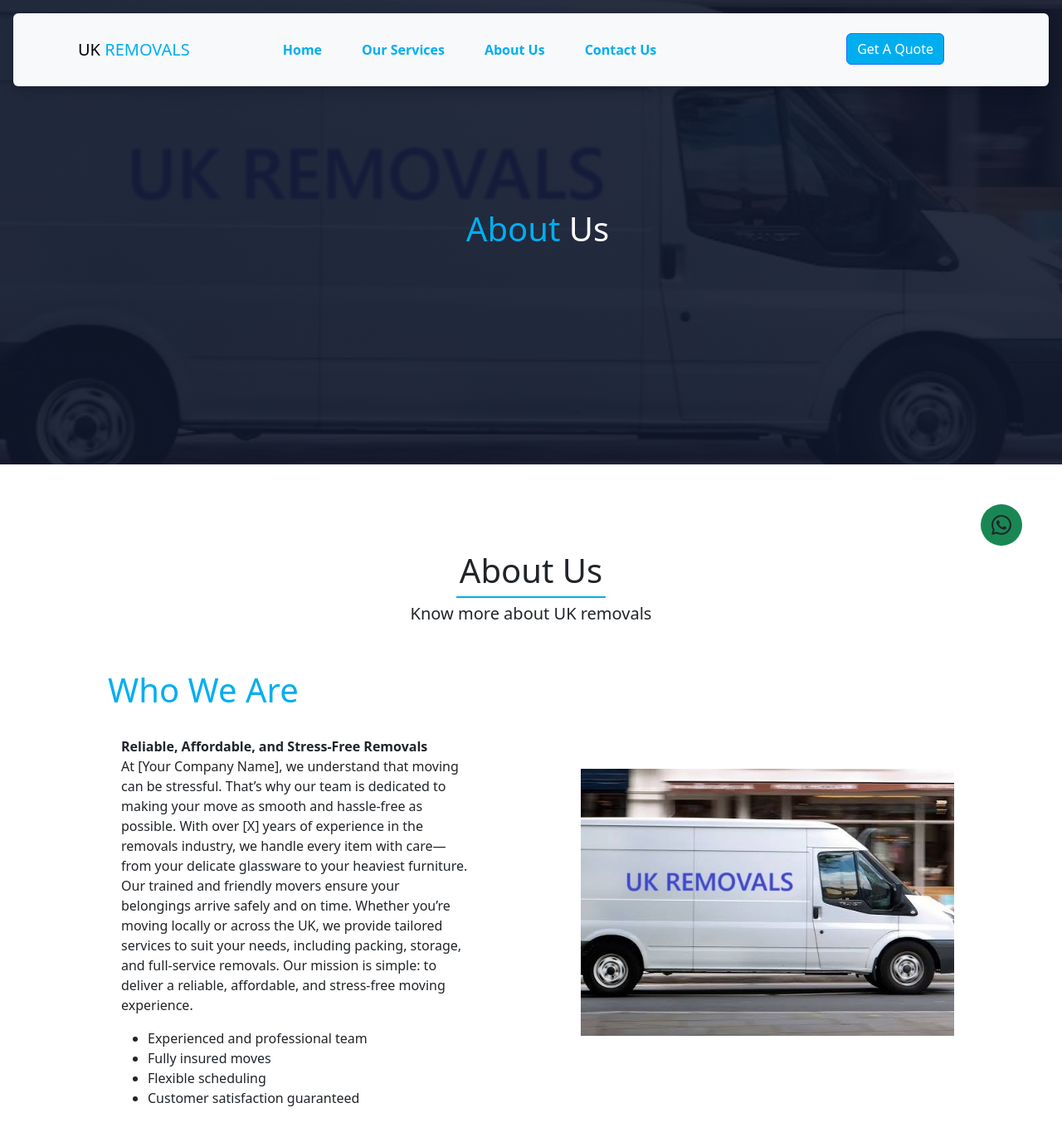
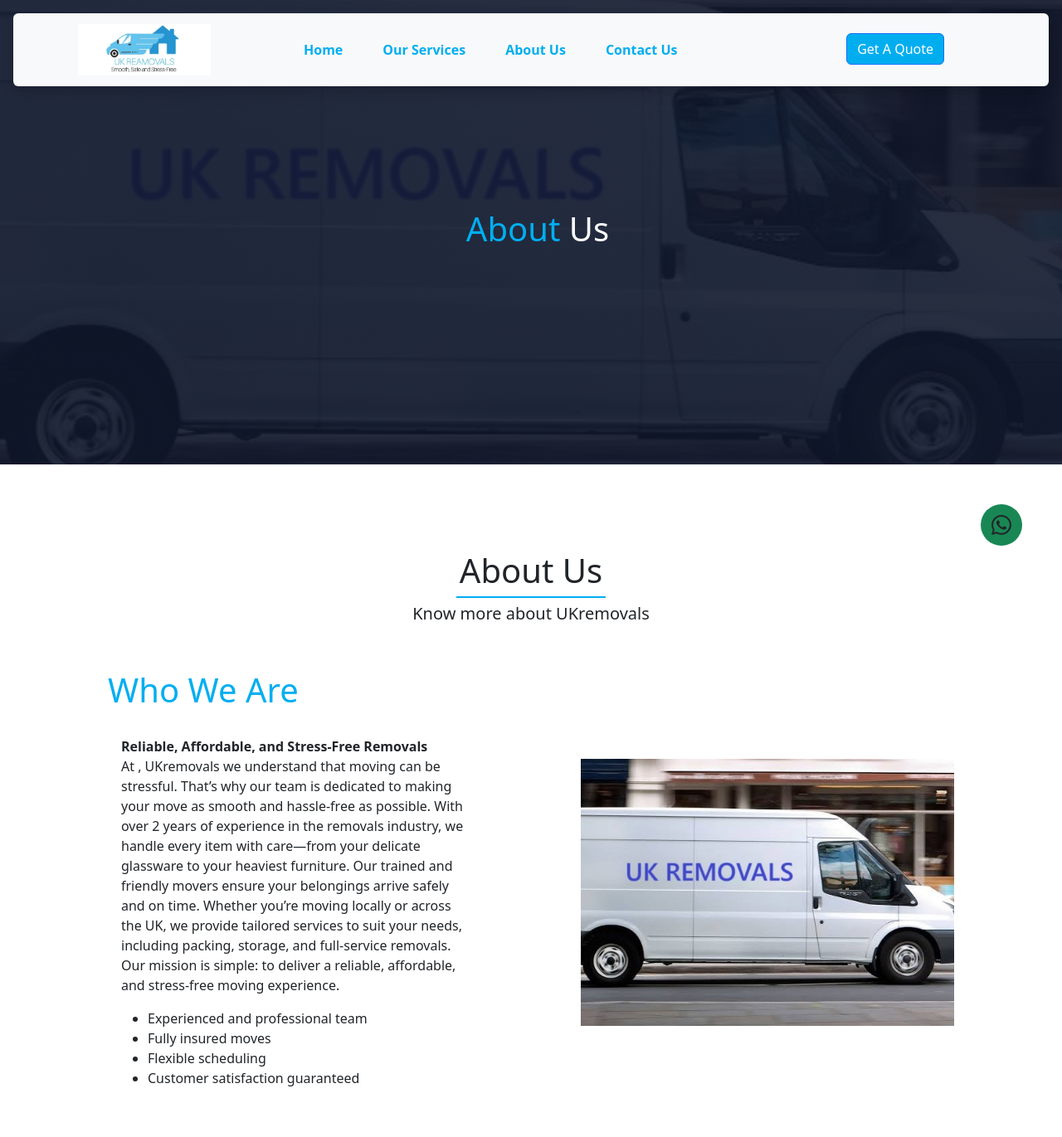
Before and after one commit to wasqerfan/font, a plain HTML site: page about.html in a window 1280 px wide. Shown: the top 1371 px of the page at 83% size. Drawn offline with Linux system fonts and the light colour scheme.

Commit message:
Update about.html

```diff
--- a/about.html
+++ b/about.html
@@ -12,7 +12,9 @@
 
     <nav class="navbar navbar-expand-lg m-3 rounded-2 bg-light fixed-top py-2 py-lg-0 shadow">
         <div class="container px-4">
-                <a href="#" class="navbar-brand">UK <span class="default-txt">REMOVALS</span></a>
+                <a href="#" class="navbar-brand">
+                   <img style="width: 160px" src="images/logo.jpg" alt="">
+                </a>
                 <button class="navbar-toggler border-0" type="button" data-bs-toggle="offcanvas"
                     data-bs-target="#nav-menu">
                     <i class="bi bi-list"></i>
@@ -73,7 +75,7 @@
                 <h1 class="py-2">
                     <span class="section-title p-1">About Us</span>
                 </h1>
-                <h5>Know more about UK removals</h5>
+                <h5>Know more about UKremovals</h5>
             </div>
             <div class="row">
                 <div class="col-lg-6">
@@ -82,10 +84,10 @@
                         <div class="p-3 mt-3">
                                 <p>
                                      <strong>Reliable, Affordable, and Stress-Free Removals</strong><br>
-                                    At <span class="font-semibold">[Your Company Name]</span>, we understand
+                                    At <span class="font-semibold"></span>, UKremovals we understand
                                     that moving can be stressful. That’s why our team is dedicated to making your move
                                     as smooth and hassle-free as possible.
-                                   With over <span class="font-semibold">[X] years</span> of experience in the removals
+                                   With over <span class="font-semibold">2 years</span> of experience in the removals
                                     industry, we handle every item with care—from your delicate glassware to your heaviest
                                     furniture. Our trained and friendly movers ensure your belongings arrive safely and on time.
                                     Whether you’re moving locally or across the UK, we provide tailored services to suit
```
